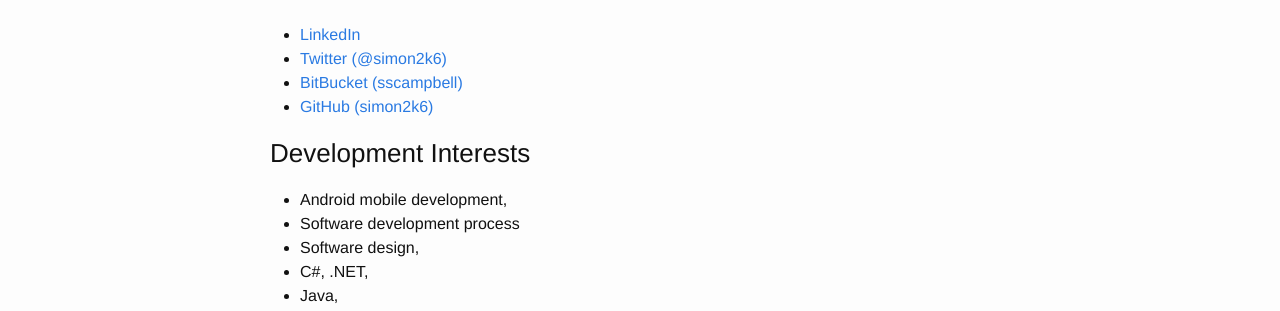
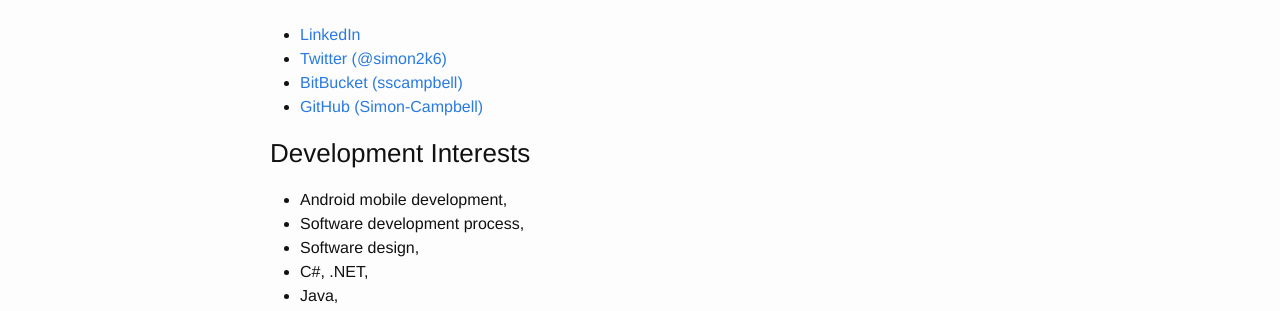
Before and after one commit to Simon-Campbell/Simon-Campbell.github.io, a Jekyll site: the page built from about.md, in a window 1280 px wide. Shown: the part 282-593 px from the top of the page. Built offline with Jekyll 4.4.1, drawn with Linux system fonts in a browser that asks for light colours.

Commit message:
Update GitHub username from old username to new one

```diff
--- a/about.md
+++ b/about.md
@@ -20,7 +20,7 @@
       <a href="https://bitbucket.org/sscampbell">BitBucket (sscampbell)</a>
     </li>
     <li>
-      <a href="https://github.com/simon2k6/">GitHub (simon2k6)</a>
+      <a href="https://github.com/Simon-Campbell/">GitHub (Simon-Campbell)</a>
     </li>
   </ul>
 </div>
@@ -28,7 +28,7 @@
 ### Development Interests
 
   * Android mobile development,
-  * Software development process
+  * Software development process,
   * Software design,
   * C#, .NET,
   * Java,
```
Also changed, not shown: 2 other files.
